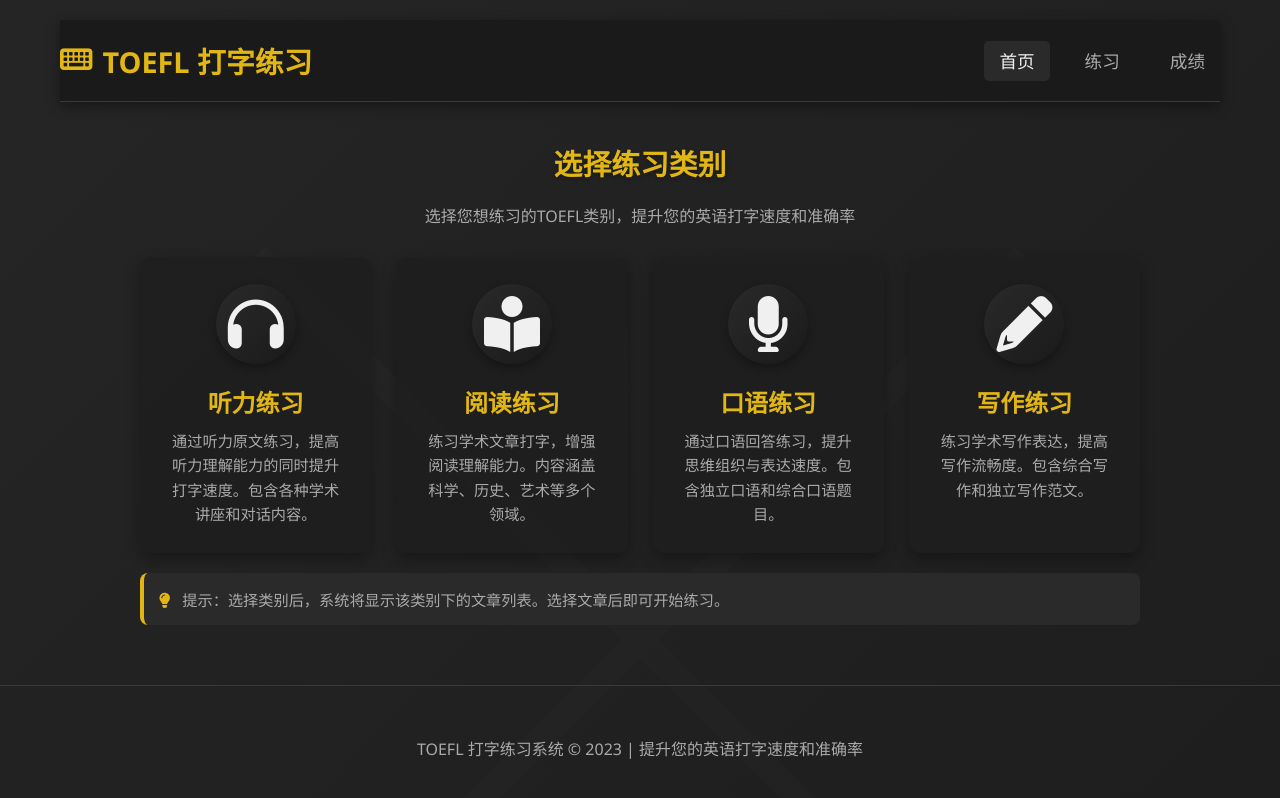
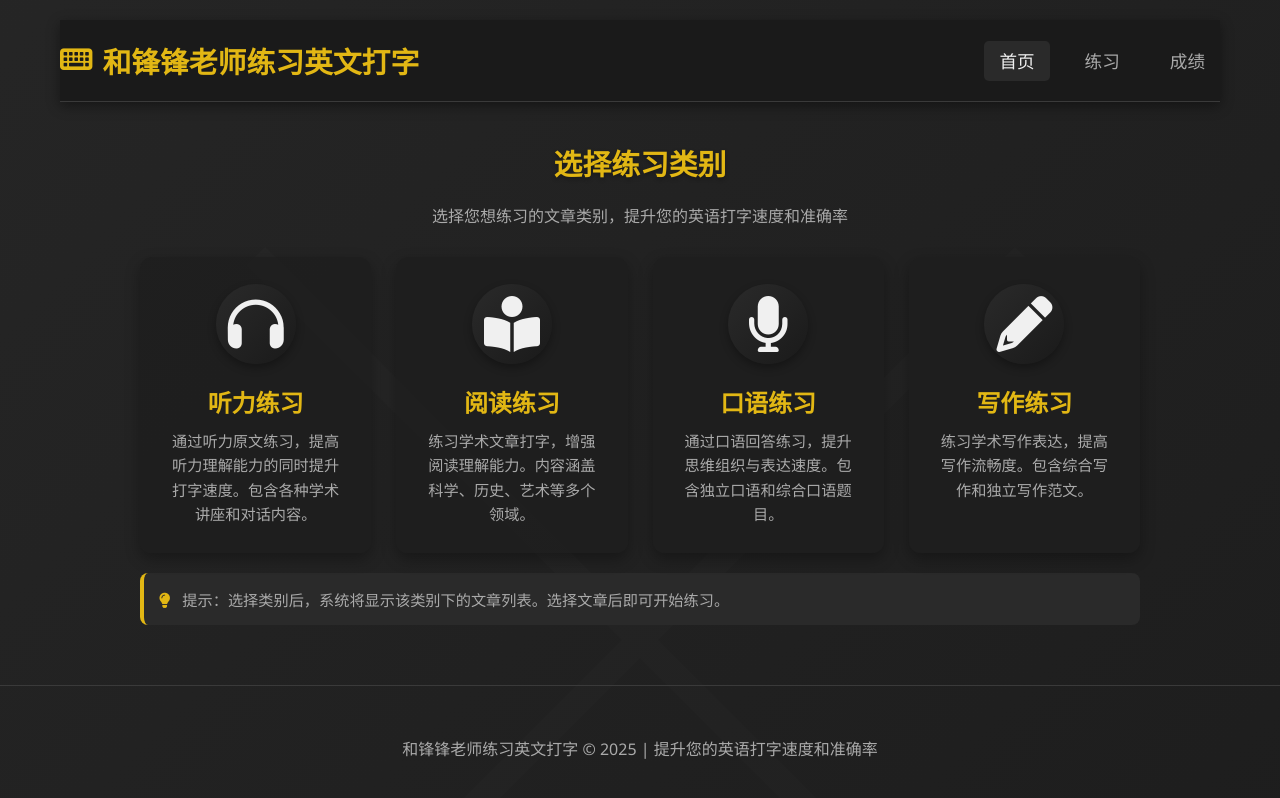
Before and after one commit to yihengsir/toefl-typing-practice, a plain HTML site: page index.html in a window 1280 px wide. Drawn offline with Linux system fonts and the light colour scheme.

Commit message:
Update index.html

```diff
--- a/index.html
+++ b/index.html
@@ -602,7 +602,7 @@
             <div class="header-content">
                 <div class="logo">
                     <i class="fas fa-keyboard"></i>
-                    <span>TOEFL 打字练习</span>
+                    <span>和锋锋老师练习英文打字</span>
                 </div>
                 <nav>
                     <ul>
@@ -618,7 +618,7 @@
             <div class="category-view" id="categoryView">
                 <h1 class="exercise-title">选择练习类别</h1>
                 <p style="text-align: center; color: var(--text-secondary); margin-bottom: 30px;">
-                    选择您想练习的TOEFL类别，提升您的英语打字速度和准确率
+                    选择您想练习的文章类别，提升您的英语打字速度和准确率
                 </p>
 
                 <div class="category-grid">
@@ -768,7 +768,7 @@
 
     <footer>
         <div class="container">
-            <p>TOEFL 打字练习系统 &copy; 2023 | 提升您的英语打字速度和准确率</p>
+            <p>和锋锋老师练习英文打字 &copy; 2025 | 提升您的英语打字速度和准确率</p>
         </div>
     </footer>
 
```
